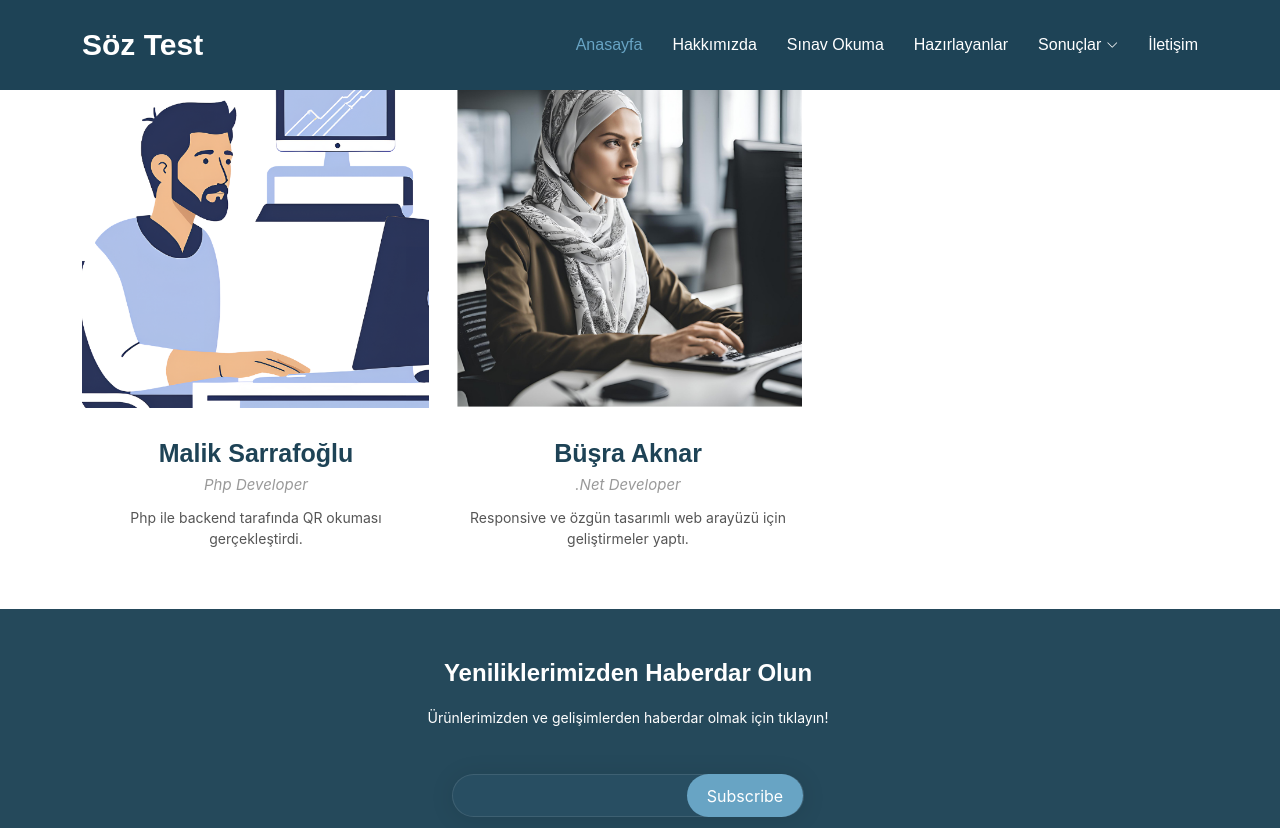
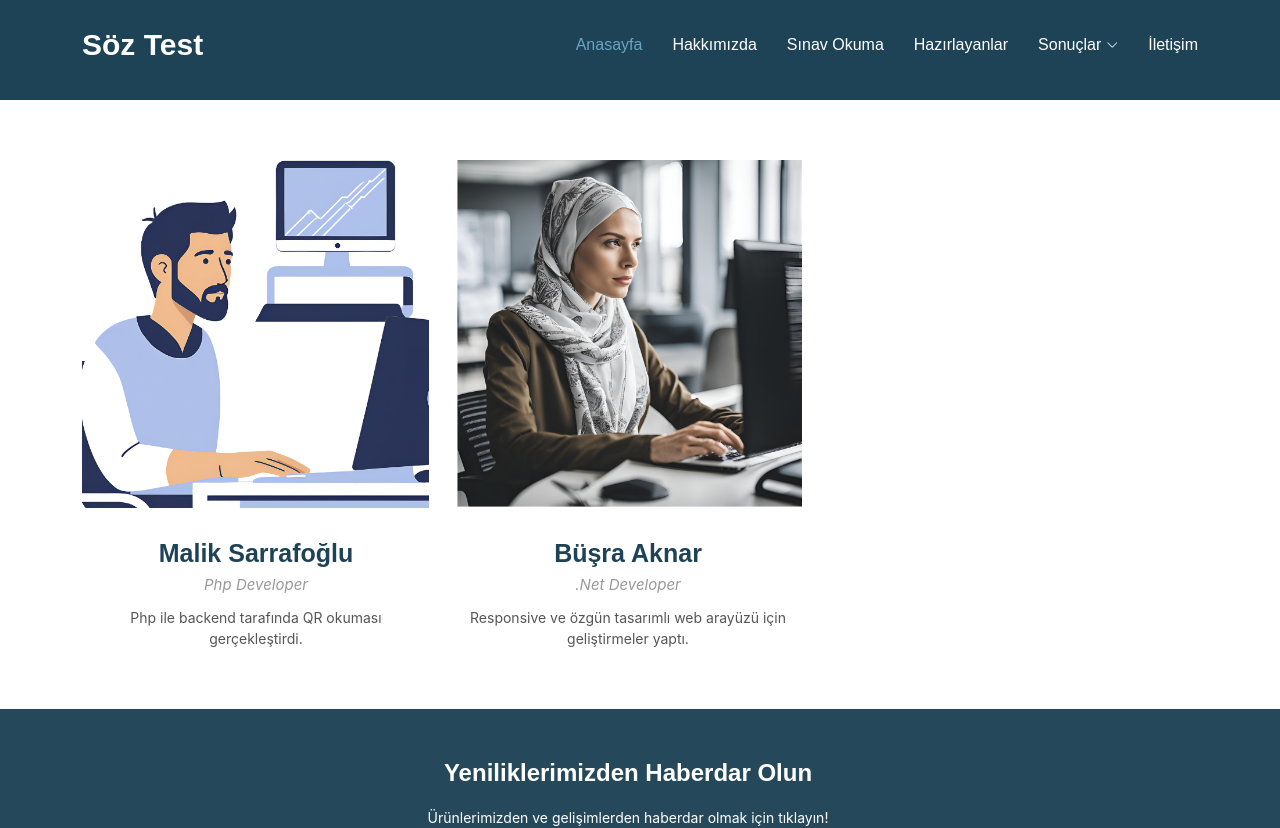
Before and after one commit to busraknar/my-test-app, a React (Create React App) app: page /team in a window 1280 px wide. Shown: the top 828 px of the page. Built offline with nearby package versions, Linux system fonts and the light colour scheme.

Commit message:
style margin top added

```diff
--- a/src/components/Contact.tsx
+++ b/src/components/Contact.tsx
@@ -47,7 +47,7 @@ const Contact: React.FC = () => {
   };
 
   return (
-    <section id="contact" className="contact section" style={{ marginTop: '50px' }}>
+    <section id="contact" className="contact section" style={{ marginTop: '100px' }}>
       <div className="container" data-aos="fade-up" data-aos-delay="100">
         <div className="row gy-4">
           <div className="col-lg-6">
--- a/src/pages/Team/Team.tsx
+++ b/src/pages/Team/Team.tsx
@@ -2,7 +2,7 @@ import React from 'react';
 
 const Team: React.FC = () => {
   return (
-    <section id="team" className="team">
+    <section id="team" className="team" style={{ marginTop: '100px' }}>
       <div className="container">
         <div className="row gy-5">
 
```
